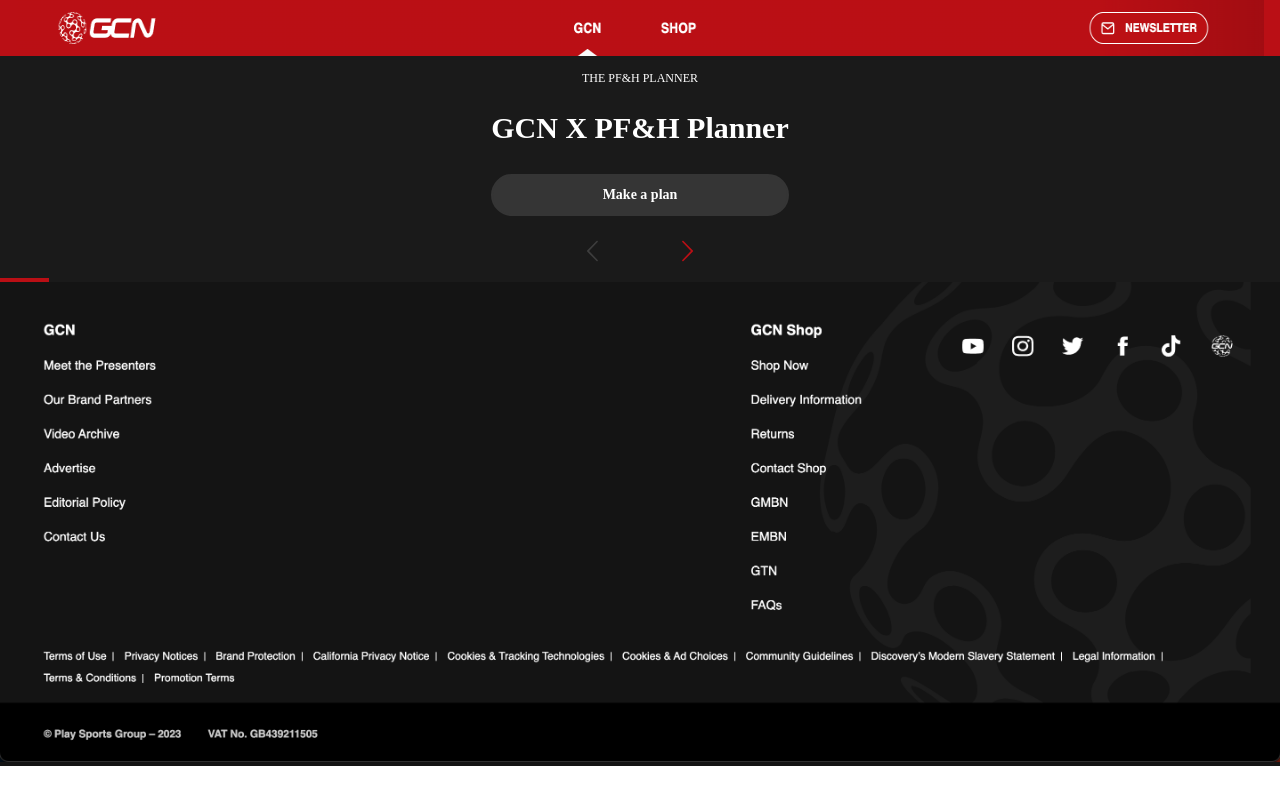
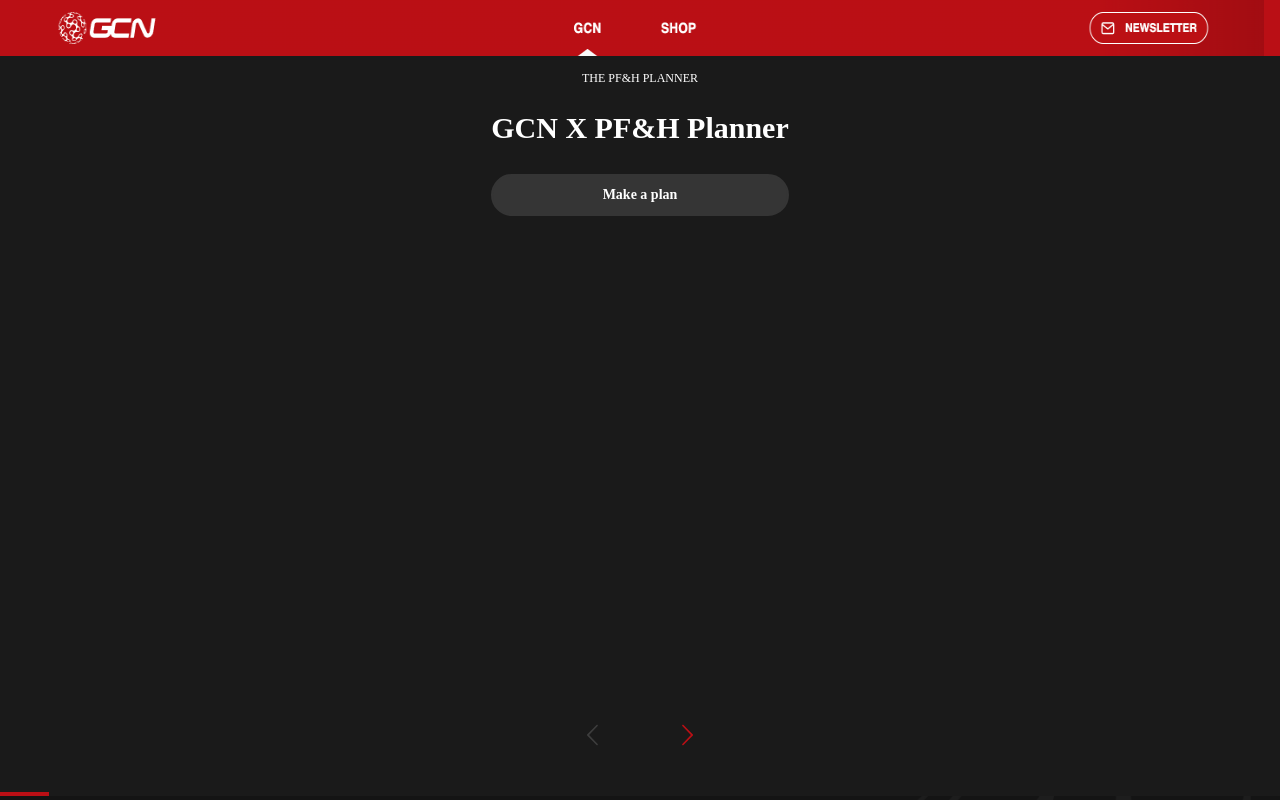
Before and after one commit to precisionhydration/gcn-testsite, a React app: page / in a window 1280 px wide. Shown: the top 800 px of the page. Built offline with nearby package versions, Linux system fonts and the light colour scheme.

Commit message:
feat(gcn-testsite): working commit [skip ci]

```diff
--- a/src/App.jsx
+++ b/src/App.jsx
@@ -9,13 +9,20 @@ import "./PlannerFormTheFeed/style.css";
 
 export const App = () => {
   return (
-    <div>
+    <>
       <Header />
-      <Routes>
-        <Route path="/" element={<PlannerFormTheFeed />} />
-        <Route path="/results" element={<ResultsPage />} />
-      </Routes>
+      <div
+        style={{
+          flexDirection: "column",
+          flexGrow: 1,
+          display: "flex",
+          height: `calc(100vh - 60px)`,
+          maxHeight: `-webkit-fill-available`,
+        }}
+      >
+        <PlannerFormTheFeed />
+      </div>
       <Footer />
-    </div>
+    </>
   );
 };
--- a/webpack.config.js
+++ b/webpack.config.js
@@ -7,7 +7,7 @@ const config = {
   output: {
     path: path.resolve(__dirname, "docs"),
     filename: "bundle.js",
-    publicPath: "/",
+    publicPath: "./",
   },
   module: {
     rules: [
@@ -33,7 +33,7 @@ const config = {
             loader: "url-loader",
             options: {
               limit: 10000,
-              publicPath: "/",
+              publicPath: "./",
             },
           },
         ],
```
Also changed, not shown: 3 other files (tests, documents, lock files or other folders).
